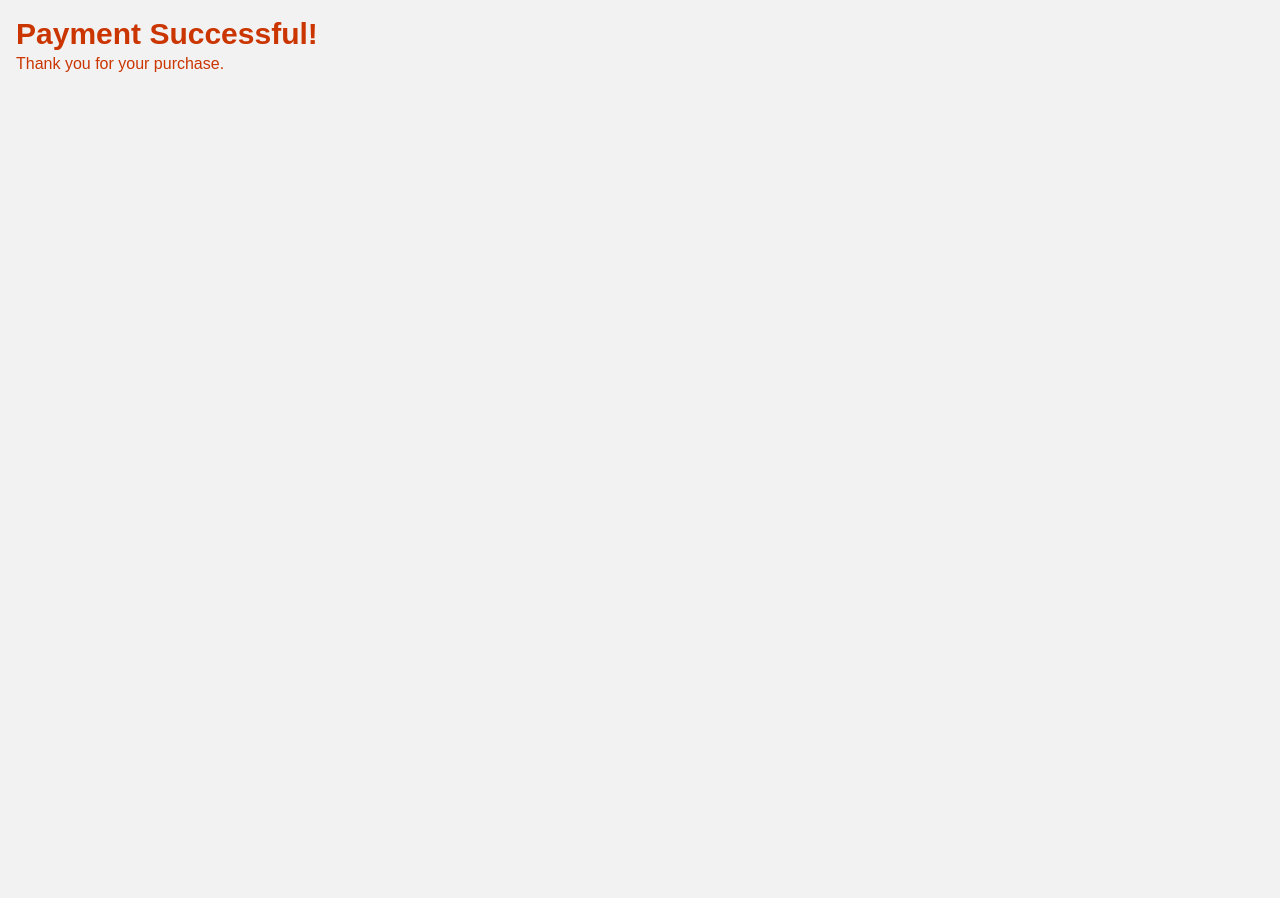
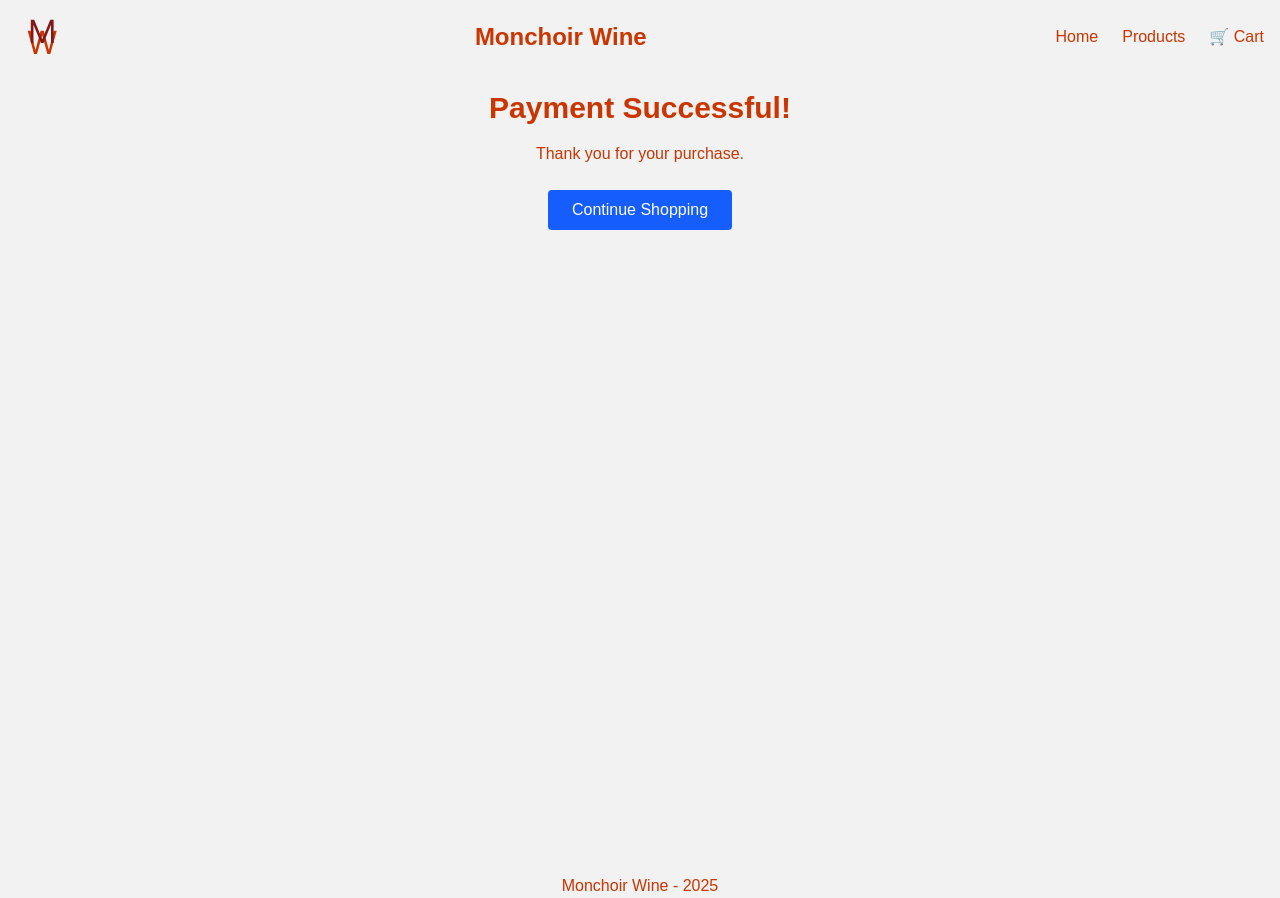
Before and after one commit to Thiagoocosta86/wineShopSys, a Next.js app in the folder ecommerce-frontend/: page /success in a window 1280 px wide. Before the commit the page ends 800 px from the top, so only its background shows below. Built offline with nearby package versions, Linux system fonts and the light colour scheme.

Commit message:
1 - Created a checkout proccess using stripe for payment (testmode). 2 - Success payment page created for better user experience. 3 - handled some CSS layout issues (NavBar media size display and Footer)

```diff
--- a/ecommerce-frontend/src/components/Navbar.js
+++ b/ecommerce-frontend/src/components/Navbar.js
@@ -10,13 +10,13 @@ export default function Navbar() {
   return (
     <nav className="bg-white-300 ">
 
-      <div className="container mx-auto px-4 py-3 flex justify-between items-center">
+      <div className="container mx-auto px-4 py-3 flex justify-between align-center items-center">
       <div>
 
         <Image src="/wineShopLogo.svg" alt="Monchoir Wine Logo" width={50} height={50} />
 
         </div>
-        <Link href="/" className="text-2xl font-bold ">
+        <Link href="/" className="text-2xl font-bold justify-center brand">
           Monchoir Wine
         </Link>
 
--- a/ecommerce-frontend/src/pages/checkout.js
+++ b/ecommerce-frontend/src/pages/checkout.js
@@ -2,6 +2,7 @@ import { useCart } from "../context/CartContext";
 import axios from "axios";
 import { useState } from "react";
 import Navbar from "../components/Navbar";
+import Footer from "../components/Footer";
 
 export default function Checkout() {
   const { cart } = useCart();
@@ -17,13 +18,16 @@ export default function Checkout() {
         throw new Error('Your cart is empty');
       }
 
-      const response = await axios.post('api/payment', {
+      // Fix the API endpoint to point to your backend
+      const response = await axios.post(`${process.env.NEXT_PUBLIC_API_URL}/api/orders/create-checkout-session`, {
         cart: cart.map(item => ({
           id: item._id,
           name: item.name,
           price: item.price,
           quantity: item.quantity
-        }))
+        })),
+        success_url: `${window.location.origin}/success`,
+        cancel_url: `${window.location.origin}/cart`
       });
 
       if (response.data?.url) {
@@ -40,8 +44,10 @@ export default function Checkout() {
   }
 
   return (
-    <div className="container mx-auto p-4">
+    <div>
       <Navbar />
+    <div className="min-h-screen container mx-auto p-4">
+
       <h1 className="text-3xl font-bold mb-4">Checkout</h1>
 
       {error && (
@@ -75,5 +81,7 @@ export default function Checkout() {
         {loading ? 'Processing...' : 'Pay Now'}
       </button>
     </div>
+        <Footer />
+    </div>
   );
 }
--- a/ecommerce-frontend/src/pages/products/[id].js
+++ b/ecommerce-frontend/src/pages/products/[id].js
@@ -2,6 +2,8 @@ import { useRouter } from "next/router";
 import { useEffect, useState, useContext } from "react";
 import axios from "axios";
 import { CartContext } from "../../context/CartContext";
+import Navbar from "../../components/Navbar";
+import Footer from "../../components/Footer";
 
 
 const API_URL = process.env.NEXT_PUBLIC_API_URL;
@@ -51,6 +53,8 @@ export default function ProductPage() {
   if (!product) return <p>Loading...</p>;
 
   return (
+    <div>
+      <Navbar />
     <div className="container mx-auto p-4">
       <h1 className="text-3xl font-bold">{product.name}</h1>
       <h2 className="text-3xl font-bold">{product.category}</h2>
@@ -89,5 +93,7 @@ export default function ProductPage() {
 
 
     </div>
+      <Footer />
+    </div>
   );
 }
--- a/ecommerce-frontend/src/pages/success.js
+++ b/ecommerce-frontend/src/pages/success.js
@@ -1,8 +1,32 @@
+import { useEffect } from 'react';
+import { useRouter } from 'next/router';
+import Navbar from '../components/Navbar';
+import Footer from "../components/Footer";
+
 export default function SuccessPage() {
-    return (
-      <div className="container mx-auto p-4">
-        <h1 className="text-3xl font-bold">Payment Successful!</h1>
-        <p>Thank you for your purchase.</p>
+  const router = useRouter();
+
+  useEffect(() => {
+    // You might want to clear the cart here or show order details
+  }, []);
+
+  return (
+    <div>
+      <Navbar />
+    <div className="min-h-screen container mx-auto p-4">
+
+    <div className="max-w-md mx-auto flex flex-col justify-center items-center">
+        <h1 className="text-3xl font-bold mb-4">Payment Successful!</h1>
+        <p className="mb-6">Thank you for your purchase.</p>
+        <button
+          onClick={() => router.push('/')}
+          className="bg-blue-600 hover:bg-blue-700 text-white py-2 px-6 rounded"
+        >
+          Continue Shopping
+        </button>
       </div>
-    );
-  }
+    </div>
+    <Footer />
+    </div>
+  );
+}
--- a/ecommerce-frontend/src/styles/globals.css
+++ b/ecommerce-frontend/src/styles/globals.css
@@ -24,3 +24,10 @@ body {
   color: var(--foreground);
   font-family: Arial, Helvetica, sans-serif;
 }
+
+@media (max-width: 768px) {
+
+  .brand{
+    display: none;
+  }
+}
```
Also changed, not shown: 2 other files (tests, documents, lock files or other folders).
